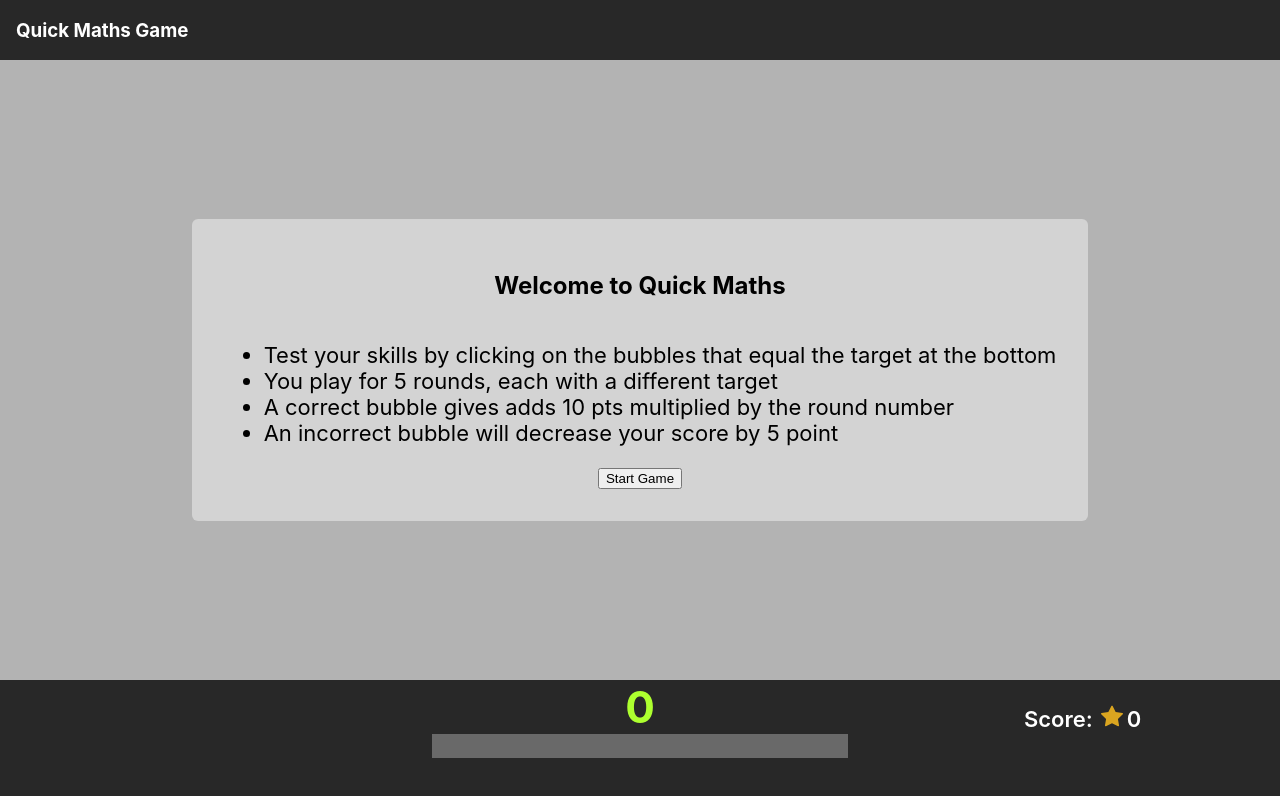
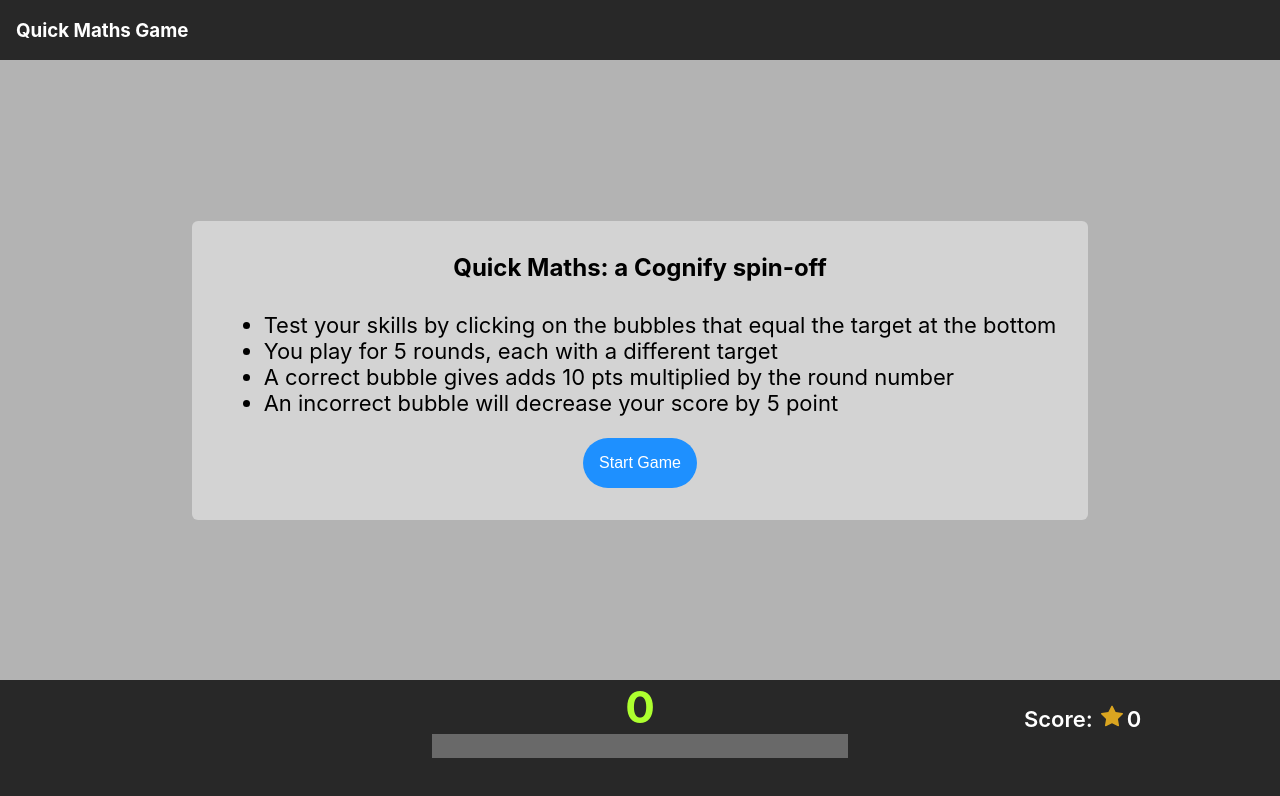
Before and after one commit to ericjardon/quickmaths, a React (Create React App) app: page / in a window 1280 px wide. Shown: the top 796 px of the page. Built offline with nearby package versions, Linux system fonts and the light colour scheme.

Commit message:
Add endgame statistics, style buttons and bubbles, work on logic for ending the game

```diff
--- a/src/App.css
+++ b/src/App.css
@@ -57,3 +57,20 @@
   font-size: 24px;
   color:#fff;
 }
+
+#startButton {
+  font-size: 16px;
+  padding:16px;
+  border-radius: 32px;
+}
+
+button.menuButton {
+  padding: 8px;
+  border-radius: 16px;
+  color:#fff;
+  background-color: dodgerblue;
+  border: 0px;
+}
+button.menuButton:active {
+  filter: grayscale(30%) !important;
+}
--- a/src/App.tsx
+++ b/src/App.tsx
@@ -6,6 +6,8 @@
 
 import { getTargetNumber, intervals, lifespans } from './utils/math';
 
+
+const numberOfRounds = 5;
 
 const App: FC<any> = () => {
 
@@ -22,10 +24,9 @@
   const [bubbleLifespan, setBubbleLifespan] = useState<number>(0);
   const [timeboxSpeed, setTimeBoxSpeed] = useState<number>(0);
 
-  /* useEffect(() => {
-    console.log("Generate new round");
-    generateNewRound();
-  }, []) */
+  const [totalCorrect, setTotalCorrect] = useState<number>(0);
+  const [totalIncorrect, setTotalIncorrect] = useState<number>(0);
+  const [totalBubbles, settotalBubbles] = useState<number>(0);
 
 
   /* Note: setInterval is a function of the window object. Whichever callback we pass to it, it will contain
@@ -45,10 +46,10 @@
     setCurrentRound(currentRound => currentRound + 1);
 
     let target: number = getTargetNumber();
-    console.log("Starting round");
+    console.log("Start new round");
     setGameStatus("active");
     setCurrentTarget(target);
-    console.log("Next round! Target=", target);
+    console.log("Next round target =", target);
     resetBubbles();
   }
 
@@ -56,20 +57,31 @@
     let k = bubbleKey + 1;
     setBubbles([...bubbles, k]);
     setBubbleKey(k);
+    settotalBubbles(totalBubbles => totalBubbles + 1);
   }
 
   const roundHasEnded = () => {
-    console.log("Round has ended");
-    setGameStatus("endRound");
+    console.log("Round ended");
+    if (currentRound < numberOfRounds) {
+      setGameStatus("endRound");
+
+    } else {
+      setGameStatus("finished");
+    }
+  }
+
+  const gameHasEnded = () => {
+    console.log("All rounds done");
+    setGameStatus("finished");
   }
 
   const updateScore = (points: number) => {
 
     if (points > 0) {
-      console.log("Correct");
+      setTotalCorrect(totalCorrect => totalCorrect + 1);
       setLastHit(true)
     } else {
-      console.log("Incorrect");
+      setTotalIncorrect(totalIncorrect => totalIncorrect + 1);
       setLastHit(false)
     }
 
@@ -96,7 +108,13 @@
 
       <main>
         <div id="bubbles-container">
-          <GameMenu status={gameStatus} round={currentRound} startNextRound={generateNewRound} />
+          <GameMenu
+            status={gameStatus}
+            round={currentRound}
+            startNextRound={generateNewRound}
+            totalCorrect={totalCorrect}
+            totalIncorrect={totalIncorrect}
+            totalBubbles={totalBubbles} />
 
           {gameStatus === "active" && bubbles.map((bkey, index) => (
             <Bubble
--- a/src/components/Bubble/Bubble.jsx
+++ b/src/components/Bubble/Bubble.jsx
@@ -1,11 +1,10 @@
-import React, { useState, useEffect, FC } from 'react'
-import { Addition, Division, getRandomOperation, Product } from '../../utils/math'
-import { BubbleProps } from '../interfaces'
+import React, { useState, useEffect } from 'react'
+import { getRandomOperation, } from '../../utils/math'
 import styles from './bubble.module.css';
 import useSound from 'use-sound';
 import bubblePopSound from '../../sounds/bubble_pop.mp3';
 
-const bubbleSize = 120;
+const bubbleSize = 145;
 const containerHeight = document.getElementById('bubbles-container')?.clientHeight || 450;
 const containerWidth = document.documentElement.clientWidth;
 const maxTop = containerHeight - bubbleSize;
@@ -40,7 +39,7 @@
     const [x, setX] = useState(0);
     const [y, setY] = useState(0);
     const [ttl, setTTL] = useState(lifespan);
-    // eslint-disable-next-line @typescript-eslint/no-unused-vars
+    // eslint-disable-next-line no-unused-vars
     const [operation, setOperation] = useState(getRandomOperation(target))
     const [visible, setVisible] = useState(false);
     const [active, setActive] = useState(true);
@@ -80,7 +79,7 @@
             updateScore(multiplier);
 
         } else {
-            updateScore(Math.floor(multiplier / 2));
+            updateScore(Math.floor(multiplier / -2.0));
 
         }
         setActive(false);
--- a/src/components/Bubble/bubble.module.css
+++ b/src/components/Bubble/bubble.module.css
@@ -1,7 +1,7 @@
 .bubble {
     border-radius: 50%;
-    width: 120px;
-    height: 120px;
+    width: 145px;
+    height: 145px;
     display:inline-flex;
     align-items: center;
     justify-content: center;
@@ -14,13 +14,13 @@
 
 
 .bubble:active {
-    filter: 'grayscale(30%) !important';
+    filter: grayscale(30%) !important;
     box-shadow: none;
 }
 
 .bubble-text {
     color: #fff;
-    font-size: 18px;
+    font-size: 20px;
     font-weight: 700;
 }
 
--- a/src/components/GameMenu/GameMenu.tsx
+++ b/src/components/GameMenu/GameMenu.tsx
@@ -6,6 +6,9 @@
     status,
     round,
     startNextRound,
+    totalBubbles,
+    totalCorrect,
+    totalIncorrect,
 }) => {
 
     if (status === "active")
@@ -16,7 +19,7 @@
     if (status === "welcome")
         return (
             <div className={styles.welcomeMenu}>
-                <h2>Welcome to Quick Maths</h2>
+                <h2>Quick Maths: a Cognify spin-off</h2>
 
                 <ul>
                     <li>Test your skills by clicking on the bubbles that equal the target at the bottom</li>
@@ -25,7 +28,7 @@
                     <li>An incorrect bubble will decrease your score by 5 point</li>
                 </ul>
 
-                <button onClick={() => startNextRound()}>Start Game</button>
+                <button id="startButton" className="menuButton" onClick={() => startNextRound()}>Start Game</button>
             </div>
         )
 
@@ -33,8 +36,21 @@
         return (
             <div className={styles.endRound}>
                 <p>Time's Up!</p>
-                <p>Your round: {round}</p>
-                <button onClick={() => startNextRound()}>Next Round</button>
+                <p style={{ marginBottom: '16px' }}>Your round: {round}</p>
+                <button className="menuButton" onClick={() => startNextRound()}>Next Round</button>
+            </div>
+        )
+
+    if (status === "finished")
+        return (
+            <div className={styles.welcomeMenu}>
+                <h2>Game Over!</h2>
+                <ul>
+                    <li>You clicked on {totalCorrect} correct operations</li>
+                    <li>You clicked on {totalIncorrect} incorrect operations</li>
+                    <li>You accuracy rate is %{Math.round((totalBubbles / totalCorrect) * 1000) / 10}</li>
+                </ul>
+                <button className="menuButton" >View Scoreboard</button>
             </div>
         )
 
--- a/src/components/GameMenu/gamemenu.module.css
+++ b/src/components/GameMenu/gamemenu.module.css
@@ -34,3 +34,8 @@
 .welcomeMenu ul {
     font-size: 22px;
 }
+
+.welcomeMenu h2 {
+    margin-top: 0;
+    margin-bottom: 8px;
+}
--- a/src/components/ScoreTag/ScoreTag.tsx
+++ b/src/components/ScoreTag/ScoreTag.tsx
@@ -20,7 +20,6 @@
 
     }, [scoreIncreased, score])
 
-    console.log("scoreIncreased ? ", scoreIncreased);
 
     return (
         <div className={colorClass}>
--- a/src/components/interfaces.tsx
+++ b/src/components/interfaces.tsx
@@ -23,4 +23,7 @@
     status: string;
     round: number;
     startNextRound: () => void;
+    totalBubbles: number;
+    totalCorrect: number;
+    totalIncorrect: number;
 }
```
